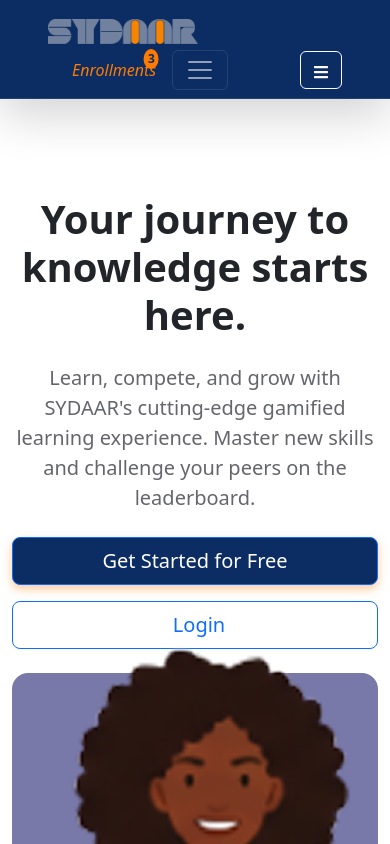
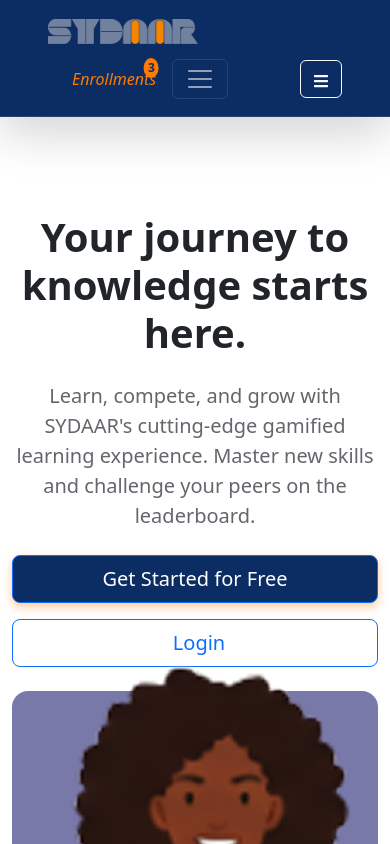
Before and after one commit to Mohassan1122/SYDAAR_WEB, a React (Vite) app: page / in a window 390 px wide. Shown: the top 844 px of the page. Built offline with nearby package versions, Linux system fonts and the light colour scheme.

Commit message:
responsiveness

```diff
--- a/src/index.css
+++ b/src/index.css
@@ -237,7 +237,7 @@ body {
     opacity: 1;
     visibility: visible;
   }
-  /* .my-xsm-3 {
+  .my-xsm-3 {
     margin: 10px 0;
-  } */
+  }
 }
```
